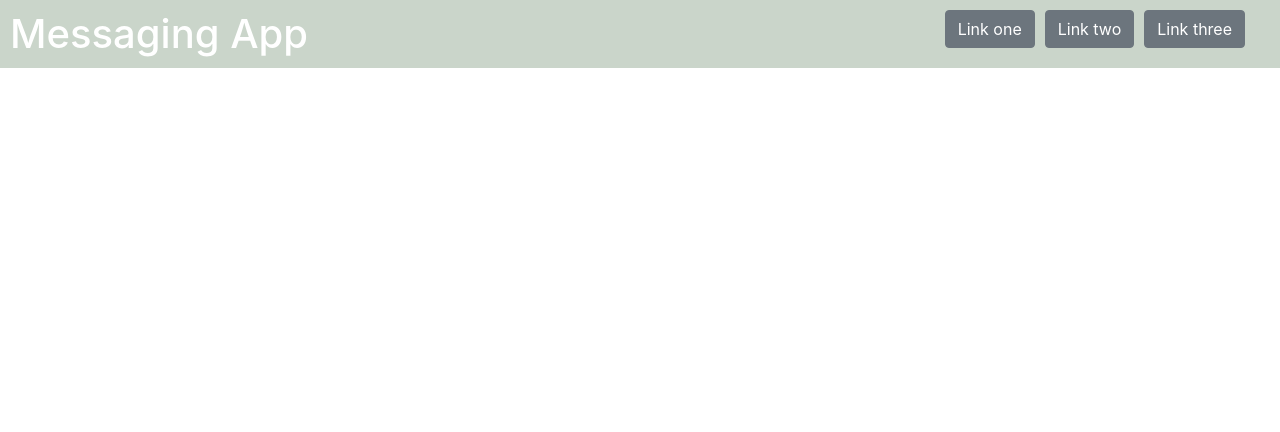
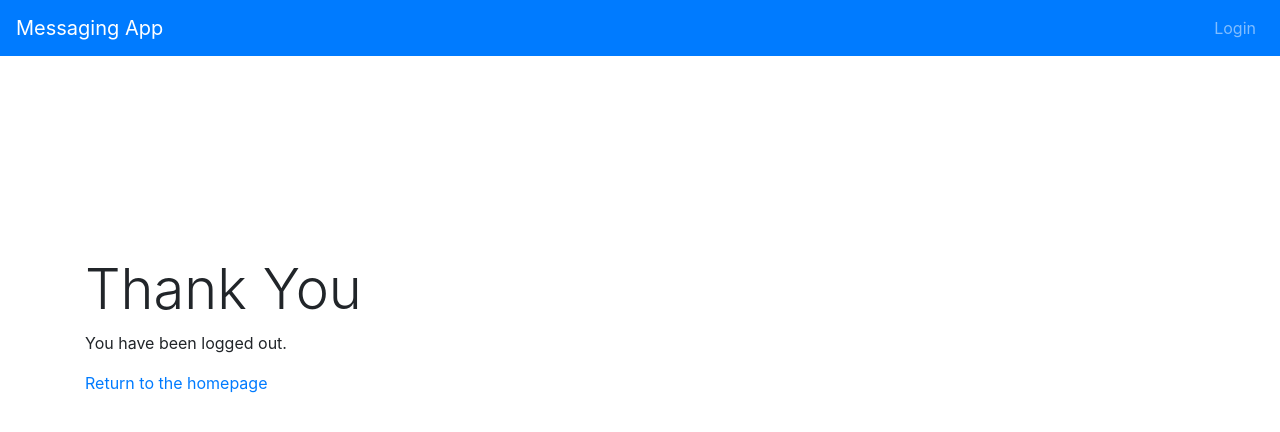
Before and after one commit to jayden-chan/UVEC-Fall-2018, a React (Create React App) app in the folder frontend/: page /logout in a window 1280 px wide. Shown: the top 432 px of the page. Built offline with nearby package versions, Linux system fonts and the light colour scheme.

Commit message:
Add logout function

```diff
--- a/frontend/src/App.js
+++ b/frontend/src/App.js
@@ -7,6 +7,7 @@ import {
 
 import Chatroom from './components/pages/chatroom.js';
 import Manager from './components/pages/manager.js';
+import Logout from './components/pages/logout.js';
 import SignUp from './components/pages/signup.js';
 import Header from './components/header/header.js';
 
@@ -20,6 +21,7 @@ class App extends Component {
             <Route exact path='/' component={SignUp} />
             <Route exact path='/chatroom' component={Chatroom} />
             <Route exact path='/manager' component={Manager} />
+            <Route exact path='/logout' component={Logout} />
           </Switch>
         </div>
       </Router>
--- a/frontend/src/components/header/header.js
+++ b/frontend/src/components/header/header.js
@@ -1,33 +1,41 @@
 import React, { Component } from 'react';
-
-import "../../assets/css/header.min.css";
+import { Link } from 'react-router-dom';
 
 class Header extends Component {
+  renderLinks() {
+    let url = window.location.href
+    if (url.endsWith("chatroom") || url.endsWith("manager")) {
+      return ([
+        <ul key="dashLinks" className="navbar-nav ml-auto">
+          <li key="logoutLink" className="nav-item">
+            <Link to="/logout" className="nav-link">Log Out</Link>
+          </li>
+        </ul>
+      ]);
+    } else {
+      return ([
+        <ul key="normalLinks" className="navbar-nav ml-auto">
+          <li key="loginLink" className="nav-item">
+            <Link to="/" className="nav-link">Login</Link>
+          </li>
+        </ul>
+      ]);
+    }
+  }
+
   render() {
+    let links = this.renderLinks();
     return (
-      <div className="header">
-        <div className="row" style={{width: '100%'}}>
-          <div className="col">
-            <h1>
-              <a href="/">
-                Messaging App
-              </a>
-            </h1>
-          </div>
-          <div className="col-md-auto" style={{margin: 0}}>
-            <button type="button" className="btn btn-secondary">
-              Link one
-            </button>
-            <button type="button" className="btn btn-secondary">
-              Link two
-            </button>
-            <button type="button" className="btn btn-secondary">
-              Link three
-            </button>
-          </div>
+      <header>
+        <div className="container-fluid" style={{padding:0}}>
+          <nav className="navbar navbar-expand-md navbar-dark bg-primary">
+            <a className="navbar-brand" href="/">Messaging App</a>
+            <div className="collapse navbar-collapse" id="navbarNav">
+              {links}
+            </div>
+          </nav>
         </div>
-
-      </div>
+      </header>
     );
   }
 }
--- /dev/null
+++ b/frontend/src/components/pages/logout.js
@@ -0,0 +1,28 @@
+import React, { Component } from 'react';
+
+class Logout extends Component {
+  constructor(props) {
+    super(props);
+    localStorage.removeItem('uvec-login-token');
+  }
+
+  render() {
+    return (
+      <div>
+        <div className="container">
+          <form method="post" onSubmit={this.handleSubmit}>
+            <div className="row" style={{marginTop: 100}}>
+              <div className="col-md" style={{marginTop: 100}}>
+                <h1 className="display-4">Thank You</h1>
+                <p>You have been logged out.</p>
+                <a href="/">Return to the homepage</a>
+              </div>
+            </div>
+          </form>
+        </div>
+      </div>
+    );
+  }
+}
+
+export default Logout;
```
